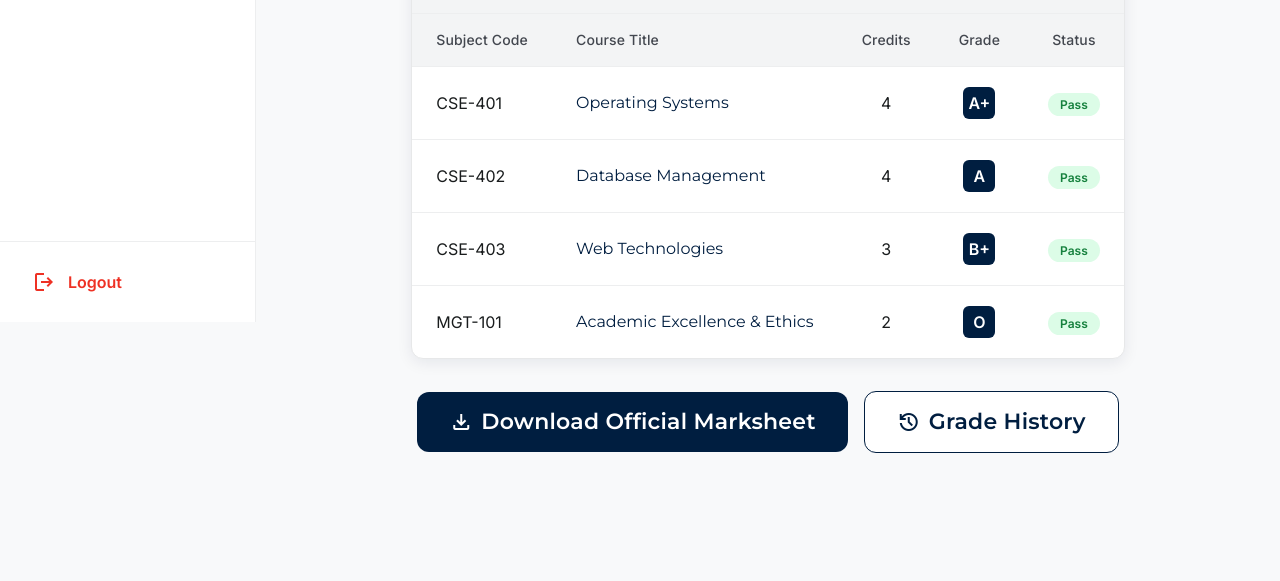
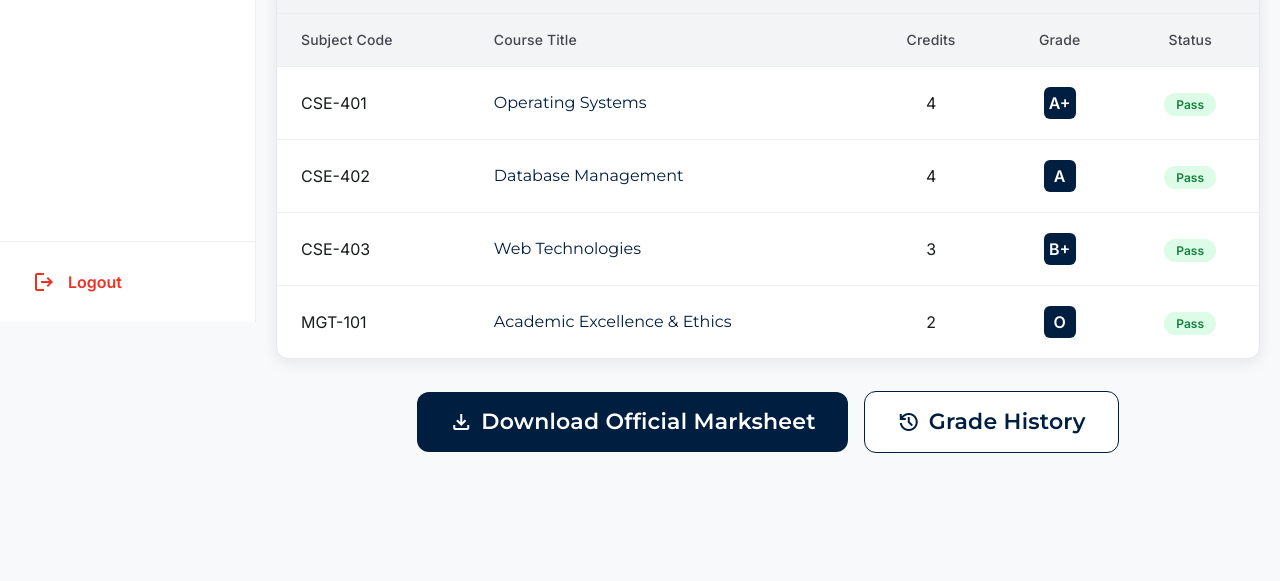
Before and after one commit to Tirthvaghela/GlsUni_mob_prototype, a website built with Vite: page academic_results.html in a window 1280 px wide. Shown: the part 478-1059 px from the top of the page. Built offline with nearby package versions, Linux system fonts and the light colour scheme.

Commit message:
Fix horizontal scrolling on result page by constraining main width

```diff
--- a/academic_results.html
+++ b/academic_results.html
@@ -198,7 +198,7 @@
 </button>
 </header>
 <!-- Main Content Canvas -->
-<main class="pt-20 pb-32 px-container-padding max-w-5xl mx-auto min-h-screen">
+<main class="pt-20 pb-32 px-container-padding max-w-5xl mx-auto w-full min-h-screen">
 <!-- Header & Selector Section -->
 <section class="mb-8">
 <div class="flex flex-col md:flex-row md:items-center justify-between gap-4">
```
